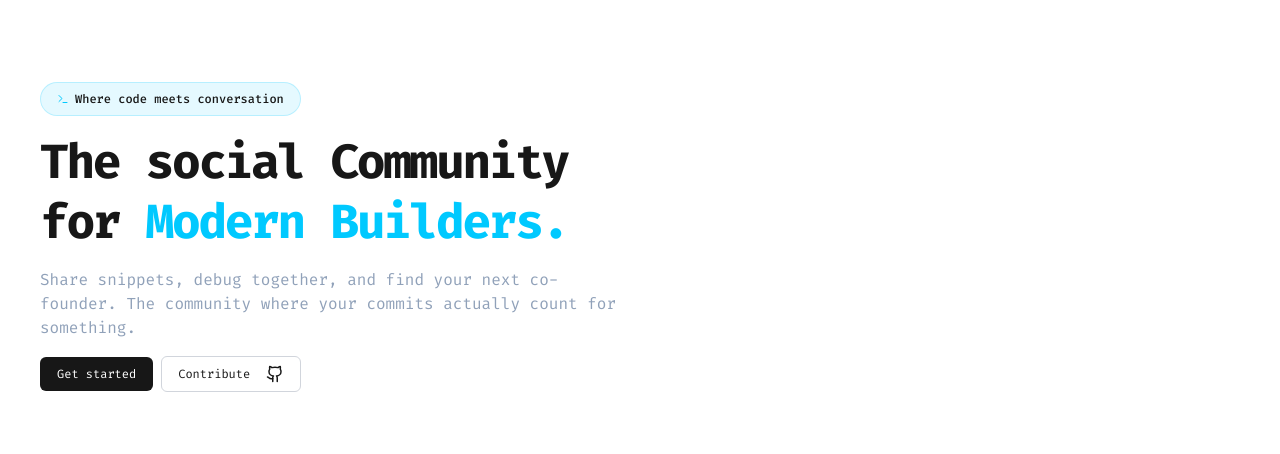
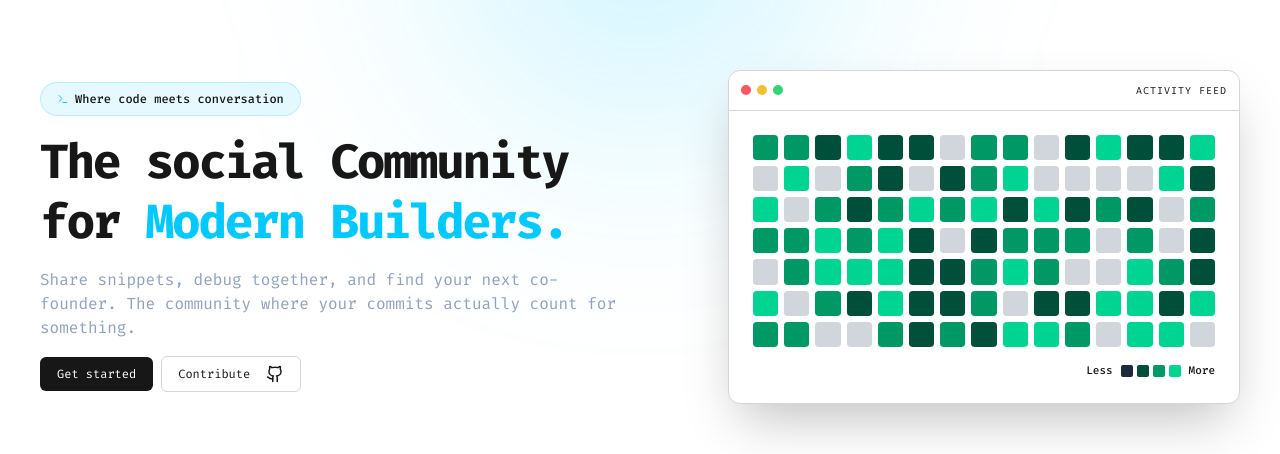
Before and after one commit to Ourouimed/CodifyDev, a Next.js app in the folder client/: page / in a window 1280 px wide. Shown: the part 163-617 px from the top of the page. Built offline with nearby package versions, Linux system fonts and the light colour scheme; no server answers.

Commit message:
Add a random github activity feed in right div of hero section

```diff
--- a/client/components/sections/Hero.jsx
+++ b/client/components/sections/Hero.jsx
@@ -3,12 +3,39 @@ import { Badge } from "../ui/Badge";
 import { Button } from "../ui/Button";
 import { langs } from "@/lib/languages";
 import { useLang } from "@/hooks/useLang";
+import { useEffect, useState } from "react";
+
 const Hero = () => {
-  const { currentLang } = useLang()
+  const { currentLang } = useLang();
   const t = langs[currentLang]?.landing_page?.hero;
+
+  const [activityData , setActivityData] = useState([])
+
+  useEffect(()=>{
+    const data = Array.from({ length: 105 }, () => ({
+      level: Math.floor(Math.random() * 4),
+    }));
+    setActivityData(data)
+  } , [])
+  const getIntensity = (level) => {
+    switch (level) {
+      case 1: return "bg-emerald-900";
+      case 2: return "bg-emerald-600";
+      case 3: return "bg-emerald-400";
+      default: return "bg-gray-300 dark:bg-gray-800";
+    }
+  };
+
   return (
     <section id="hero" className="relative py-20 px-6 md:p-10 min-h-screen flex items-center justify-center overflow-hidden">
-      <div className="grid grid-cols-1 col-reverse lg: lg:grid-cols-2 gap-10 items-center w-full">
+
+      {/* --- Blurry Circle Decoration --- */}
+      <div
+        className="absolute -top-24  w-96 h-96 bg-primary/20 rounded-full blur-[120px] -z-10 pointer-events-none"
+        aria-hidden="true"
+      />
+
+      <div className="grid grid-cols-1 lg:grid-cols-2 gap-10 items-center w-full max-w-7xl mx-auto relative z-10">
 
         {/* Content Section */}
         <div className="space-y-4 order-2 lg:order-1">
@@ -21,7 +48,7 @@ const Hero = () => {
             <span className="text-primary">{t?.h1?.spam}</span>
           </h1>
 
-          <p className="text-slate-400 text-sm md:text-base text-center lg:text-start">
+          <p className="text-slate-400 text-sm md:text-base text-center lg:text-start max-w-xl mx-auto lg:mx-0">
             {t?.p}
           </p>
 
@@ -33,6 +60,47 @@ const Hero = () => {
           </div>
         </div>
 
+        <div className="order-1 lg:order-2 flex items-center justify-center lg:justify-end w-full">
+          <div className="relative group w-full max-w-lg">
+
+            <div className="relative bg-background border border-border shadow-2xl rounded-xl overflow-hidden w-full">
+              {/* Window Header */}
+              <div className="flex items-center justify-between p-3 border-b border-border">
+                <div className="flex gap-1.5">
+                  <div className="size-2.5 bg-red-500/80 rounded-full"/>
+                  <div className="size-2.5 bg-yellow-500/80 rounded-full"/>
+                  <div className="size-2.5 bg-green-500/80 rounded-full"/>
+                </div>
+                <span className="text-[10px] font-mono uppercase tracking-widest">Activity Feed</span>
+              </div>
+
+              {/* Grid Content */}
+              <div className="p-4 md:p-6">
+                <div className="grid grid-flow-col grid-rows-7 gap-1 md:gap-1.5 w-full">
+                  {activityData.map((day, i) => (
+                    <div
+                      key={i}
+                      className={`w-full aspect-square rounded-[15%] transition-colors duration-500 ${getIntensity(day.level)}`}
+                    />
+                  ))}
+                </div>
+
+                {/* Legend */}
+                <div className="mt-4 flex items-center justify-end gap-2 text-[10px] md:text-[11px] text-muted-foreground font-medium">
+                  <span>Less</span>
+                  <div className="flex gap-1">
+                    <div className="size-2.5 md:size-3 bg-slate-800 rounded-[2px]" />
+                    <div className="size-2.5 md:size-3 bg-emerald-900 rounded-[2px]" />
+                    <div className="size-2.5 md:size-3 bg-emerald-600 rounded-[2px]" />
+                    <div className="size-2.5 md:size-3 bg-emerald-400 rounded-[2px]" />
+                  </div>
+                  <span>More</span>
+                </div>
+              </div>
+            </div>
+          </div>
+        </div>
+
       </div>
     </section>
   );
```
